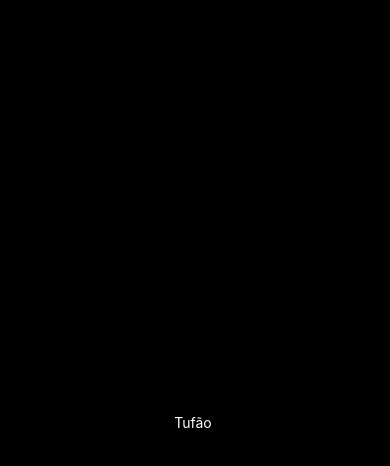
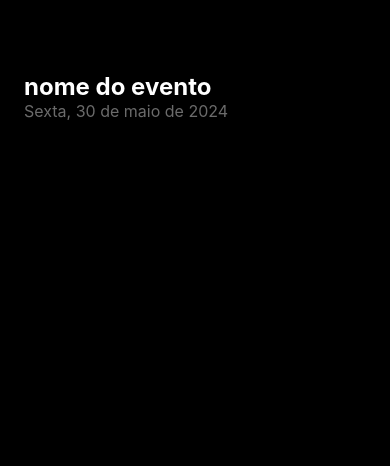
Before and after one commit to Felipe10amaral/imHere, a React Native app: screen / in a window 390 px wide. Shown: the top 466 px of the page. Built offline with nearby package versions, Linux system fonts and the light colour scheme.

Commit message:
estlizando elementos

```diff
--- a/App.tsx
+++ b/App.tsx
@@ -1,25 +1,9 @@
-import { StatusBar } from 'expo-status-bar';
-import { StyleSheet, Text, View } from 'react-native';
+
+import { Home } from './src/Screen/Home/Index';
 
 export default function App() {
   return (
-    <View style={styles.container}>
-      <Text style={styles.text}>Tufão </Text>
-      <StatusBar style="auto" />
-    </View>
+    <Home />
+
   );
 }
-
-const styles = StyleSheet.create({
-  container: {
-    flex: 1,
-    backgroundColor: '#000',
-    alignItems: 'center',
-    justifyContent: 'center',
-
-  },
-
-  text: {
-    color: '#fff'
-  }
-});
--- /dev/null
+++ b/src/Screen/Home/Index.tsx
@@ -0,0 +1,15 @@
+import { Text, View } from "react-native";
+import  { styles }  from './styles'
+
+export function Home() {
+    return (
+        <View style={styles.container}>
+            <Text style={styles.eventName}>
+                nome do evento
+            </Text>
+            <Text style={styles.eventDate}>
+                Sexta, 30 de maio de 2024
+            </Text>
+        </View>
+    )
+}
--- /dev/null
+++ b/src/Screen/Home/styles.ts
@@ -0,0 +1,21 @@
+import { StyleSheet } from "react-native";
+
+export const styles = StyleSheet.create({
+    container: {
+        flex: 1,
+        backgroundColor: '#000',
+        padding: 24
+    },
+
+    eventName: {
+        color: '#fff',
+        fontSize: 24,
+        fontWeight: 'bold',
+        marginTop: 48
+    },
+
+    eventDate: {
+        color: '#6b6b6b',
+        fontSize: 16
+    }
+})
```
